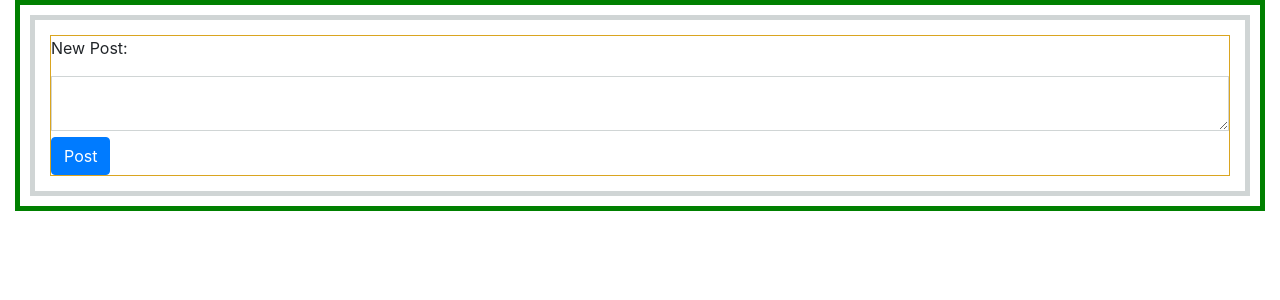
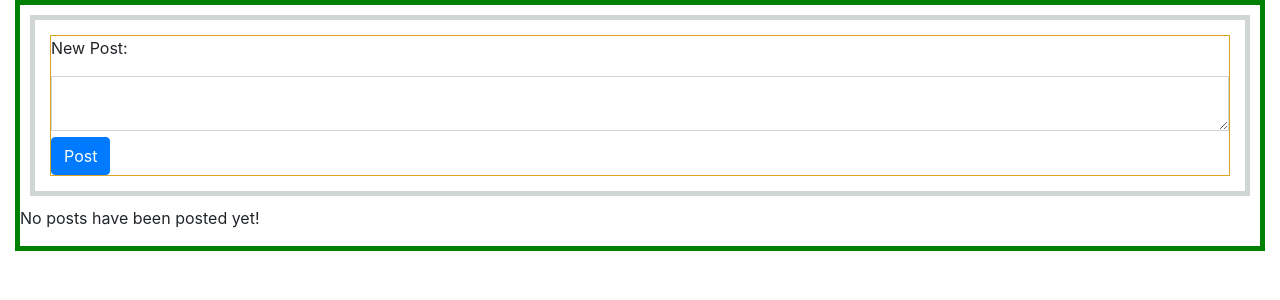
Before and after one commit to hon-nova/network, a Django app: page /posts in a window 1280 px wide. Shown: the part 56-356 px from the top of the page. Run offline with Django 3.2, Linux system fonts and the light colour scheme; some libraries are stand-ins or nearby versions.

Commit message:
added pagination 2

```diff
--- a/network/templates/network/index.html
+++ b/network/templates/network/index.html
@@ -1,7 +1,6 @@
 {% extends "network/layout.html" %}
 {% load static %}
 {%block title%}Home Page{%endblock%}
-
 {%block body %}
 <div class="index-container">
   <div class="new-post">
@@ -16,7 +15,7 @@
       </div>
     </form>
   </div>
-  {%if posts and like_counts%}
+{%if posts and like_counts%}
   <div class="new-post">
     {%for post in posts %}
     <div class="sub-new-post">
@@ -28,8 +27,6 @@
           >
         </h5>
       </div>
-
-
       <div class="editable-content" style="display:none;">
         <form action="{% url 'save_content' post.id%}" method="POST">
           {%csrf_token%}
@@ -40,23 +37,19 @@
           <button type="submit" class="btn btn-sm btn-primary mb-2">Save Changes</button>
         </form>
       </div>
-
       <div class="original-content">
          {%if request.user == post.poster%}
          <span class="pencil-circle"><i class="bi bi-pencil-fill pencil" id="btnEdit"></i></span>
          {%endif%}
         <p>{{ post.content }}</p>
-
       </div>
-
       <p><i>{{ post.timestamp }}</i></p>
-
       <div class="like">
         <button type="button" data-post-id="{{ post.id }}" class="like-btn liked" id="btnLike">
         <i class="bi bi-heart-fill heart" id="heart-icon-{{ post.id }}"></i>
       </button>
 
-      {% comment %} {%if like_counts%}
+      {% comment %} {%if like_counts%}ƒ
       {% for key,value in like_counts%}
       <span id="initial-count-{{post.id}}">{{value}}</span>
          {%endfor%}
@@ -64,9 +57,34 @@
 
       <span id="likes-count-{{ post.id }}"></span>
     </div>
+  </div>
+    {%endfor%}
+   <div class="pagination-container">
+    {% if posts.has_other_pages %}
+    <ul class="pagination justify-content-center">
+      {% if posts.has_previous %}
+        <li class="mx-3"><a href="?page={{ posts.previous_page_number }}">Previous</a></li>
+      {% else %}
+        <li class="disabled class="mx-3""><span>Previous</span></li>
+      {% endif %}
+      {% for i in posts.paginator.page_range %}
+        {% if posts.number == i %}
+          <li class="active mx-3"><span>{{ i }} <span class="sr-only">(current)</span></span></li>
+        {% else %}
+          <li class="mx-3"><a href="?page={{ i }}">{{ i }}</a></li>
+        {% endif %}
+      {% endfor %}
+      {% if posts.has_next %}
+        <li class="mx-3"><a href="?page={{ posts.next_page_number }}">Next</a></li>
+      {% else %}
+        <li class="disabled mx-3"><span>Next</span></li>
+      {% endif %}
+    </ul>
+  {% endif %}
     </div>
-    {%endfor%}
   </div>
+  {%else%}
+  <p>No posts have been posted yet!</p>
   {%endif%}
 
 </div>
--- a/network/templates/network/profile.html
+++ b/network/templates/network/profile.html
@@ -23,6 +23,7 @@
     <p>Following others: {{ num_following }}</p>
     {%endif%} {%if posts%} {%for post in posts%}
     <p>{{ post.content }}</p>
+    <p><i>{{ post.timestamp }}</i></p>
     {%endfor%} {%else%}
     <p>No posts have been posted yet!</p>
     {%endif%}
--- a/network/views.py
+++ b/network/views.py
@@ -6,13 +6,14 @@
 import logging
 import json
 from .models import User,Post,Like,Follower
-from django.utils.html import escapejs
+
+from django.core.paginator import Paginator,EmptyPage, PageNotAnInteger
 
 logging.basicConfig(level=logging.DEBUG)
 def index(request):
 
     posts=Post.objects.filter(poster__in=User.objects.all())
-    posts=posts.order_by('-timestamp')
+    post_list=posts.order_by('-timestamp')
     # read posts that are liked
     like_counts=[(post.id,post.post_likes.count()) for post in posts]
     # like_counts=tuple(like_counts)
@@ -21,7 +22,19 @@
         logging.debug(f'value::{value}')
     logging.debug(f'like_counts dict ::{like_counts}')
 
-    return render(request, "network/index.html",{'posts':posts,'like_counts':like_counts})
+    paginator = Paginator(posts, 10)
+    page = request.GET.get('page', 1)
+    try:
+        posts = paginator.page(page)
+    except PageNotAnInteger:
+        posts = paginator.page(1)
+    except EmptyPage:
+        posts = paginator.page(paginator.num_pages)
+
+
+
+
+    return render(request, "network/index.html",{'posts':posts,'like_counts':like_counts,})
 
 def login_view(request):
     if request.method == "POST":
@@ -92,10 +105,10 @@
         this_user=User.objects.get(pk=poster_id)
         all_user_posts=this_user.posts.all()
         all_user_posts=all_user_posts.order_by('-timestamp')
-        # logging.debug(f'all_user_posts::{all_user_posts}')
+
         number_of_my_followers=this_user.followers.count()
         # following_users
-        # logging.debug(f'num_of_my_followers::{number_of_my_followers}')
+
         number_of_my_following=this_user.following_users.count()
         # logging.debug(f'number_of_my_following::{number_of_my_following}')
 
```
Also changed, not shown: db.sqlite3.
